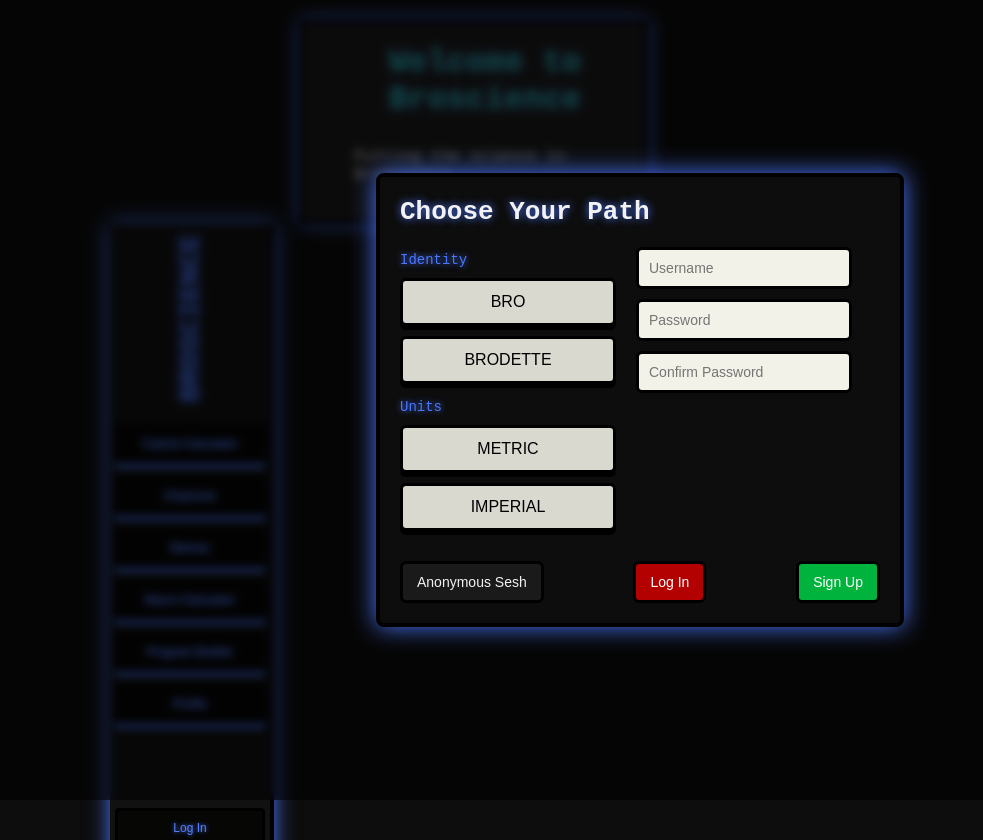
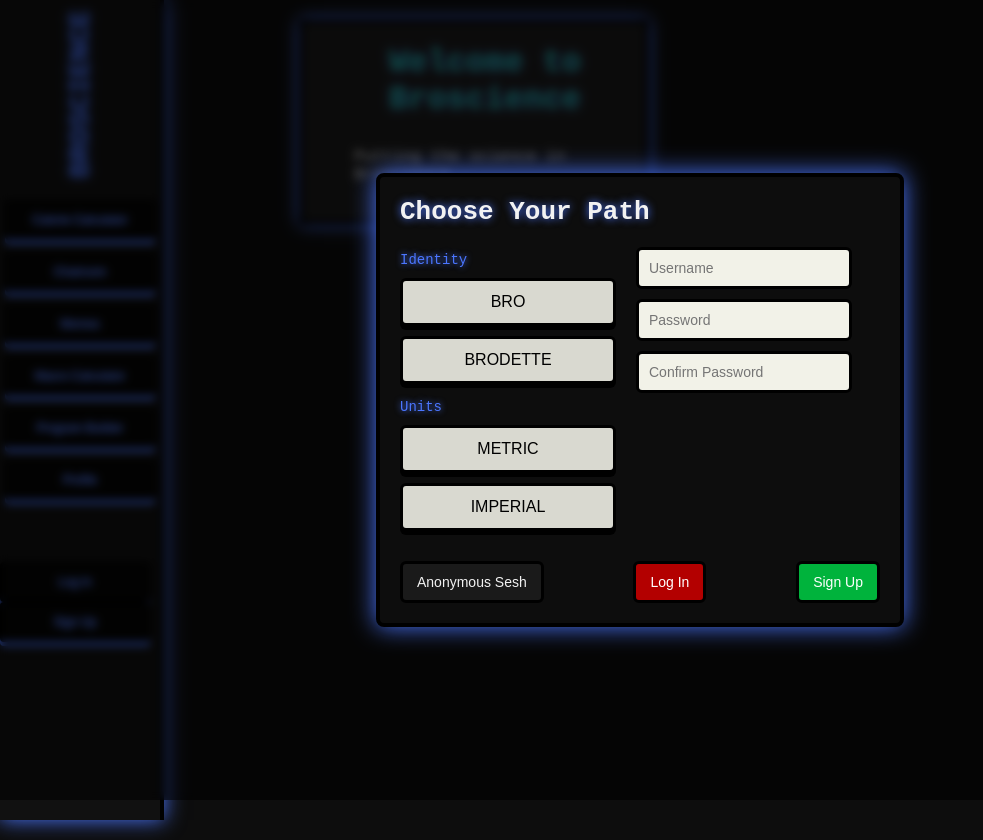
Before and after one commit to Tewie42/broscience, a plain HTML site: page index.html in a window 1280 px wide. Shown: the whole page, without its empty margins (0-983 px from the left). Drawn offline with Linux system fonts and the light colour scheme.

Commit message:
Update index.html

```diff
--- a/index.html
+++ b/index.html
@@ -21,6 +21,7 @@
             <h1>Welcome to Broscience</h1>
             <p>Putting the science in Broscience .</p>
         </div>
+     </div>
     <div class="sidebar">
         <div class="logo">BROSCIENCE</div>
         <button class="nav-btn">Calorie Calculator</button>
@@ -29,10 +30,11 @@
         <button class="nav-btn">Macro Calculator</button>
         <button class="nav-btn">Program Builder</button>
         <button class="nav-btn">Profile</button>
-        <div class="auth-section"></div>
-        <button class="nav-btn">Log In</button>
-        <button class="nav-btn">Sign Up</button>
 
+        <div class="auth-section">
+           <button class="nav-btn">Log In</button>
+           <button class="nav-btn">Sign Up</button>
+        </div>
     </div>
 
 
```
